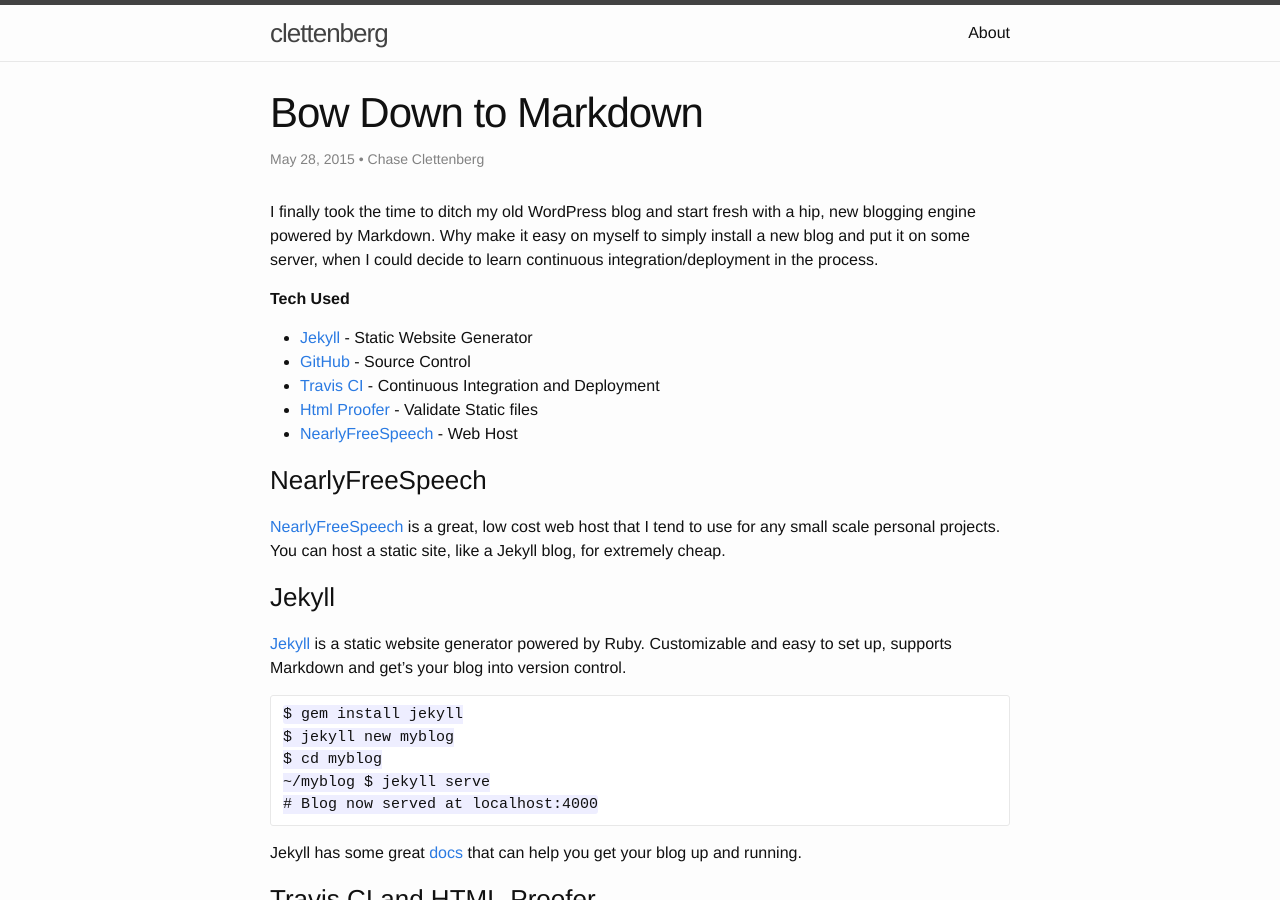
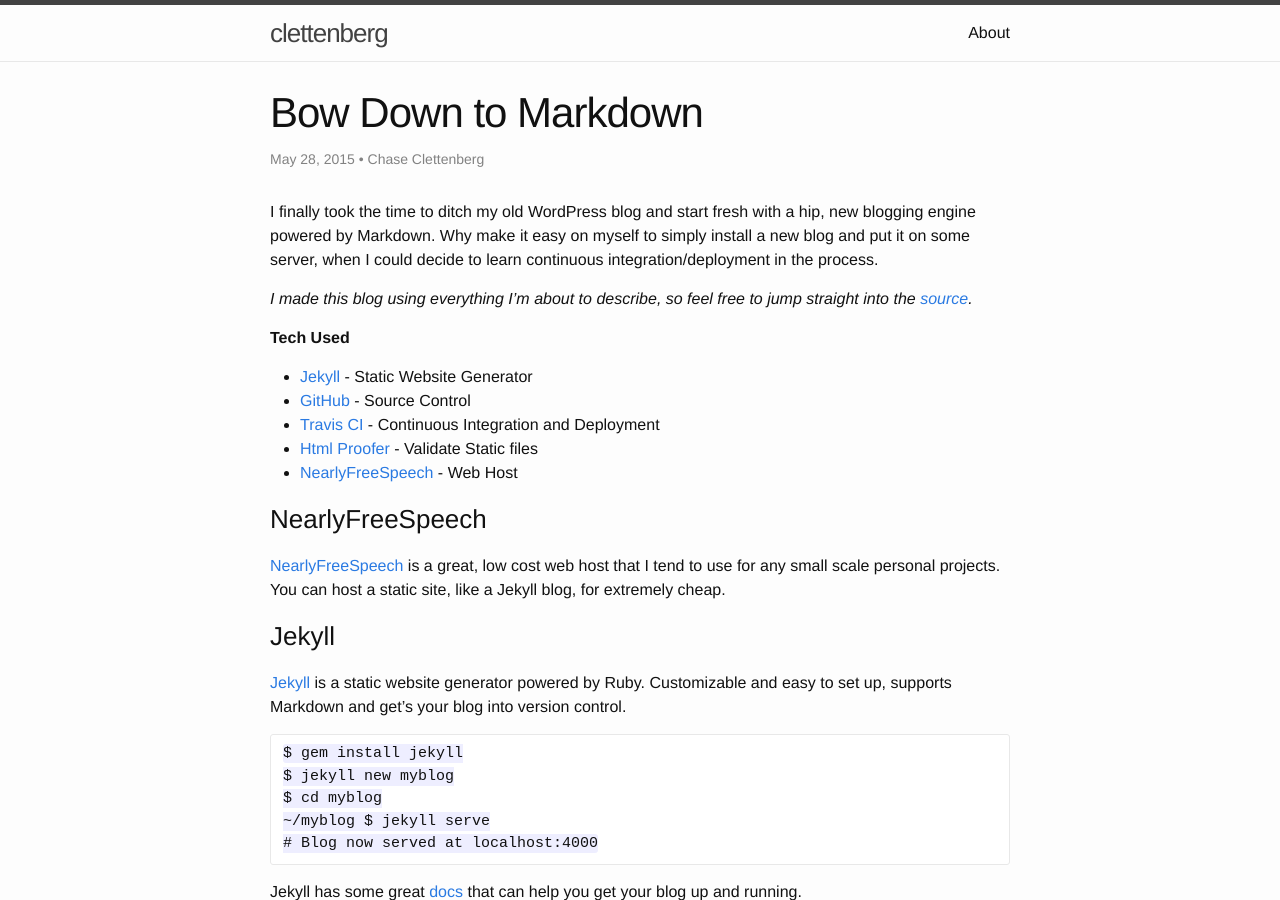
Before and after one commit to clettenberg/blog, a Jekyll site: the page built from _posts/2015-06-01-jekyll-travis-ci-nearlyfreespeech.md, in a window 1280 px wide and 900 px high. Built offline with Jekyll 4.4.1, drawn with Linux system fonts in a browser that asks for light colours.

Commit message:
add github link

```diff
--- a/_posts/2015-06-01-jekyll-travis-ci-nearlyfreespeech.md
+++ b/_posts/2015-06-01-jekyll-travis-ci-nearlyfreespeech.md
@@ -16,6 +16,8 @@
 simply install a new blog and put it on some server, when I could decide to learn
 continuous integration/deployment in the process.
 
+*I made this blog using everything I'm about to describe, so feel free to jump straight into the [source](https://github.com/cacqw7/blog).*
+
 **Tech Used**
 
  - [Jekyll](http://jekyllrb.com/) - Static Website Generator
@@ -23,6 +25,8 @@
  - [Travis CI](https://travis-ci.org/) - Continuous Integration and Deployment
  - [Html Proofer](https://github.com/gjtorikian/html-proofer) - Validate Static files
  - [NearlyFreeSpeech](https://www.nearlyfreespeech.net/) - Web Host
+
+
 
 ###NearlyFreeSpeech
 [NearlyFreeSpeech](http://nearlyfreespeech.net) is a great, low cost web host that I tend to use for any small scale personal projects. You can host a static site, like a Jekyll blog, for extremely cheap.
```
